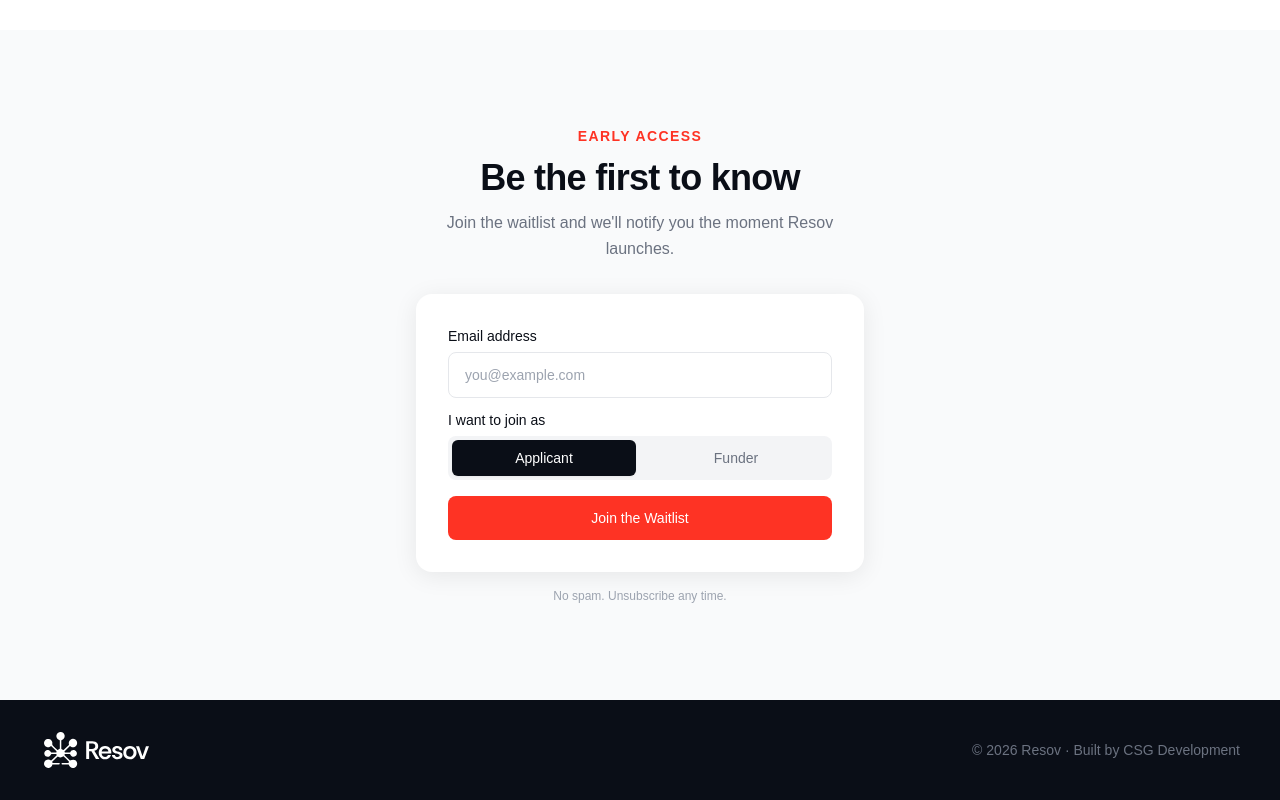
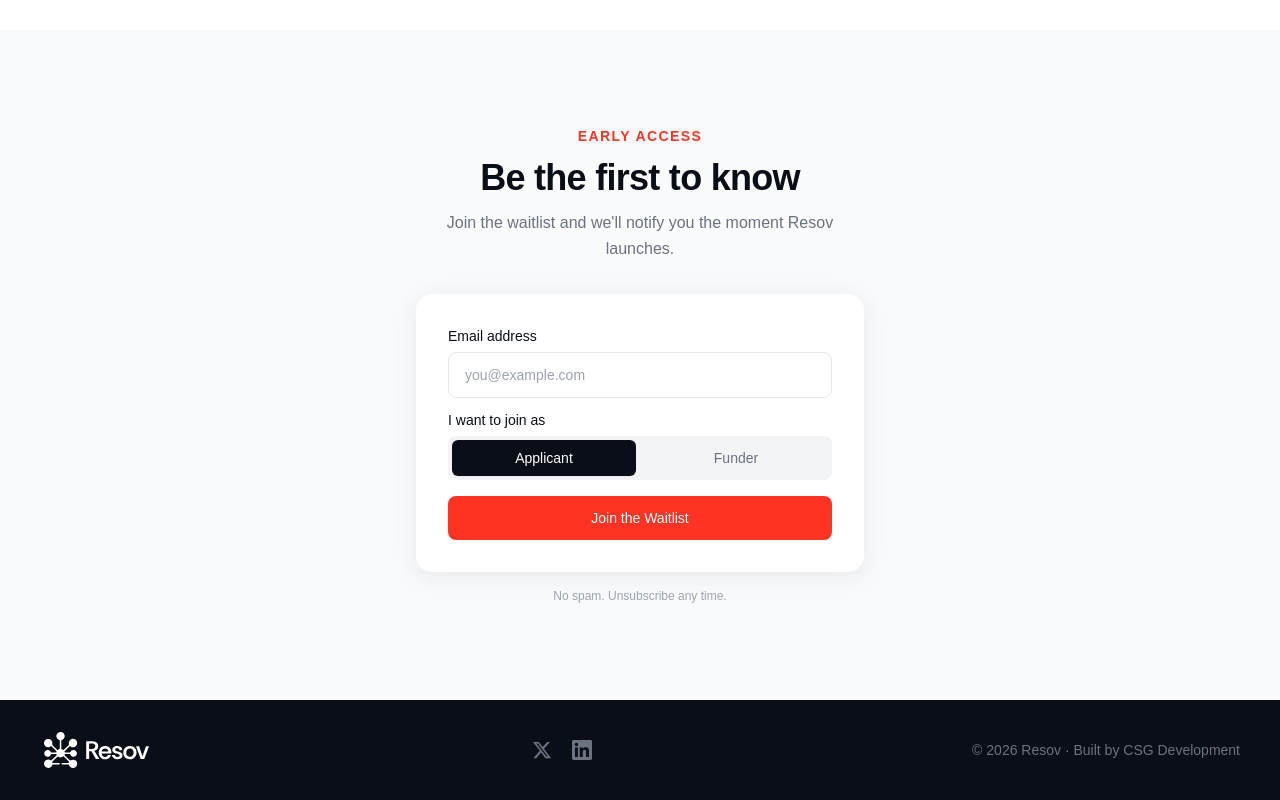
Before and after one commit to ResovAI/resov-waitlist, a Next.js app: page / in a window 1280 px wide. Shown: the part 1388-2188 px from the top of the page. Built offline with nearby package versions, Linux system fonts and the light colour scheme; a web font is replaced by a local one.

Commit message:
feat: add X and LinkedIn socials to footer

```diff
--- a/src/components/Footer.tsx
+++ b/src/components/Footer.tsx
@@ -8,6 +8,32 @@
         <Link href="/" className="inline-block relative w-28 h-9">
           <Image src="/images/logo-white.svg" alt="Resov" fill className="object-contain" />
         </Link>
+
+        <div className="flex items-center gap-5">
+          <a
+            href="https://x.com/resovtech"
+            target="_blank"
+            rel="noopener noreferrer"
+            aria-label="X"
+            className="text-grey hover:text-white transition-colors"
+          >
+            <svg viewBox="0 0 24 24" fill="currentColor" className="w-5 h-5" aria-hidden>
+              <path d="M18.244 2.25h3.308l-7.227 8.26 8.502 11.24H16.17l-5.214-6.817L4.99 21.75H1.68l7.73-8.835L1.254 2.25H8.08l4.713 6.231 5.45-6.231Zm-1.16 17.52h1.833L7.084 4.126H5.117l11.966 15.644Z" />
+            </svg>
+          </a>
+          <a
+            href="https://linkedin.com/showcase/resov-ai"
+            target="_blank"
+            rel="noopener noreferrer"
+            aria-label="LinkedIn"
+            className="text-grey hover:text-white transition-colors"
+          >
+            <svg viewBox="0 0 24 24" fill="currentColor" className="w-5 h-5" aria-hidden>
+              <path d="M20.447 20.452h-3.554v-5.569c0-1.328-.027-3.037-1.852-3.037-1.853 0-2.136 1.445-2.136 2.939v5.667H9.351V9h3.414v1.561h.046c.477-.9 1.637-1.85 3.37-1.85 3.601 0 4.267 2.37 4.267 5.455v6.286ZM5.337 7.433a2.062 2.062 0 1 1 0-4.124 2.062 2.062 0 0 1 0 4.124ZM7.114 20.452H3.556V9h3.558v11.452ZM22.225 0H1.771C.792 0 0 .774 0 1.729v20.542C0 23.227.792 24 1.771 24h20.451C23.2 24 24 23.227 24 22.271V1.729C24 .774 23.2 0 22.222 0h.003Z" />
+            </svg>
+          </a>
+        </div>
+
         <p className="text-sm text-grey">
           © {new Date().getFullYear()} Resov · Built by CSG Development
         </p>
```
